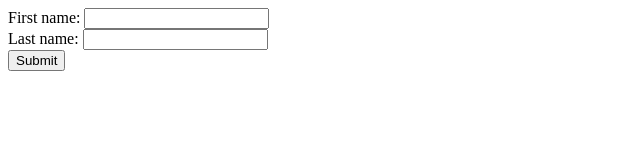
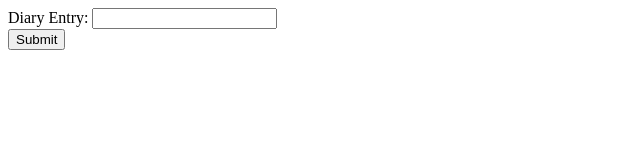
Before and after one commit to Karishma-Patel/MoodDiary, a plain HTML site: page index.html in a window 1280 px wide. Shown: the whole page, without its empty margins (0-640 px from the left). Drawn offline with Linux system fonts and the light colour scheme.

Commit message:
small change

```diff
--- a/index.html
+++ b/index.html
@@ -7,9 +7,8 @@
 <body>
 
 <form action="/action_page.php">
-  First name: <input type="text" name="fname"><br>
-  Last name: <input type="text" name="lname"><br>
-  <input type="submit" value="Submit">
+  Diary Entry: <input type="text" name="entry"><br>
+   <input type="submit" value="Submit">
 </form>
 
 </body>
```
